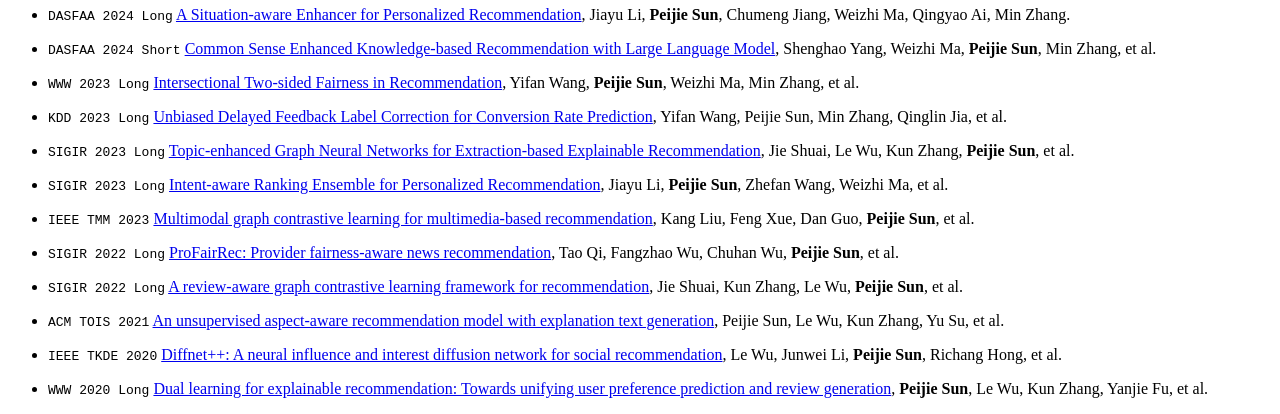
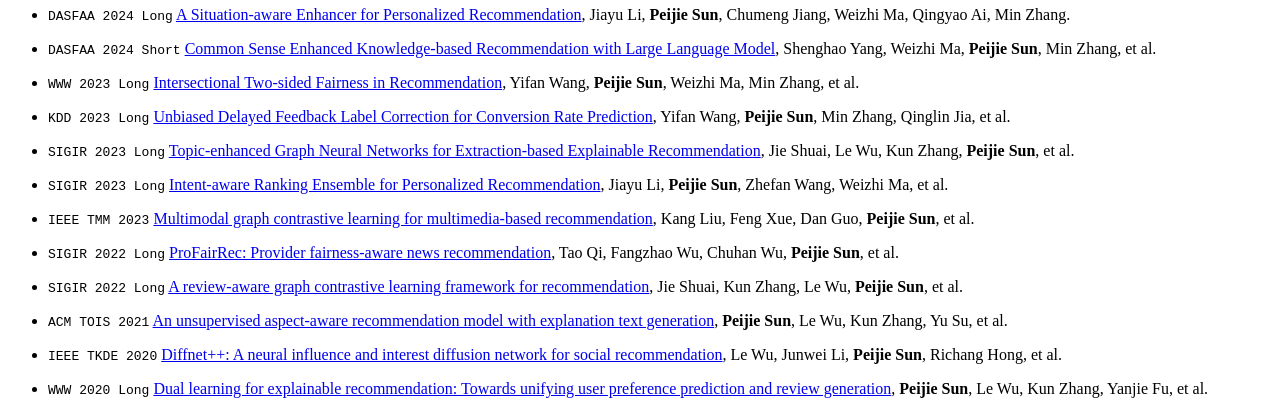
Before and after one commit to PeiJieSun/peijiesun.github.io, a Jekyll site: the page built from _pages/includes/pub.md, in a window 1280 px wide. Shown: the part 1466-1880 px from the top of the page. Built offline with Jekyll 4.4.1, drawn with Linux system fonts in a browser that asks for light colours; our own code applies the rules of GitHub Pages for plain Markdown files.

Commit message:
Update pub.md

```diff
--- a/_pages/includes/pub.md
+++ b/_pages/includes/pub.md
@@ -71,7 +71,7 @@ Le Wu, **Peijie Sun**, Yanjie Fu, Richang Hong, Xiting Wang, Meng Wang
 
 - ``WWW 2023 Long`` [Intersectional Two-sided Fairness in Recommendation](https://arxiv.org/abs/2402.02816), Yifan Wang, **Peijie Sun**, Weizhi Ma, Min Zhang, et al.
 
-- ``KDD 2023 Long`` [Unbiased Delayed Feedback Label Correction for Conversion Rate Prediction](https://dl.acm.org/doi/abs/10.1145/3580305.3599536), Yifan Wang, Peijie Sun, Min Zhang, Qinglin Jia, et al.
+- ``KDD 2023 Long`` [Unbiased Delayed Feedback Label Correction for Conversion Rate Prediction](https://dl.acm.org/doi/abs/10.1145/3580305.3599536), Yifan Wang, **Peijie Sun**, Min Zhang, Qinglin Jia, et al.
 
 - ``SIGIR 2023 Long`` [Topic-enhanced Graph Neural Networks for Extraction-based Explainable Recommendation](https://dl.acm.org/doi/abs/10.1145/3539618.3591776), Jie Shuai, Le Wu, Kun Zhang, **Peijie Sun**, et al.
 
@@ -83,7 +83,7 @@ Le Wu, **Peijie Sun**, Yanjie Fu, Richang Hong, Xiting Wang, Meng Wang
 
 - ``SIGIR 2022 Long`` [A review-aware graph contrastive learning framework for recommendation](https://dl.acm.org/doi/abs/10.1145/3477495.3531927), Jie Shuai, Kun Zhang, Le Wu, **Peijie Sun**, et al.
 
-- ``ACM TOIS 2021`` [An unsupervised aspect-aware recommendation model with explanation text generation](https://dl.acm.org/doi/abs/10.1145/3483611), Peijie Sun, Le Wu, Kun Zhang, Yu Su, et al.
+- ``ACM TOIS 2021`` [An unsupervised aspect-aware recommendation model with explanation text generation](https://dl.acm.org/doi/abs/10.1145/3483611), **Peijie Sun**, Le Wu, Kun Zhang, Yu Su, et al.
 
 - ``IEEE TKDE 2020`` [Diffnet++: A neural influence and interest diffusion network for social recommendation](https://ieeexplore.ieee.org/abstract/document/9311623/), Le Wu, Junwei Li, **Peijie Sun**, Richang Hong, et al.
 
```
